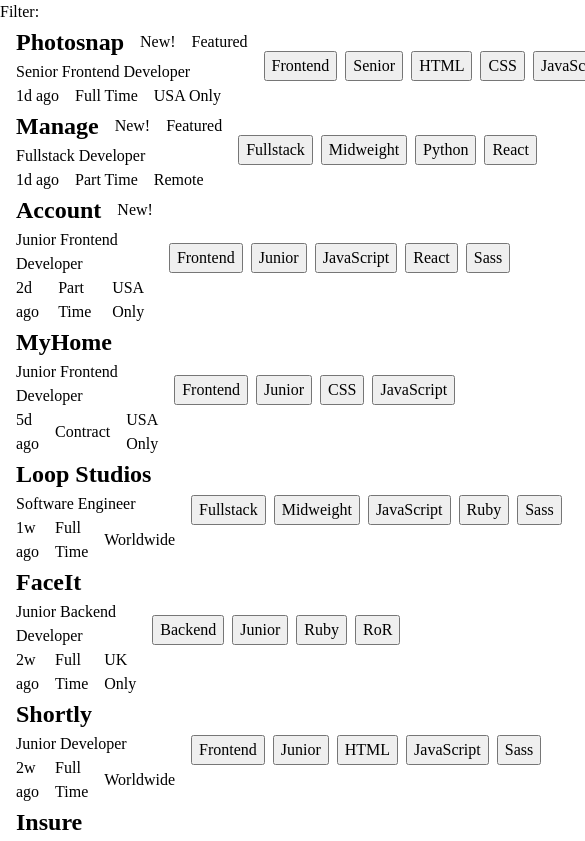
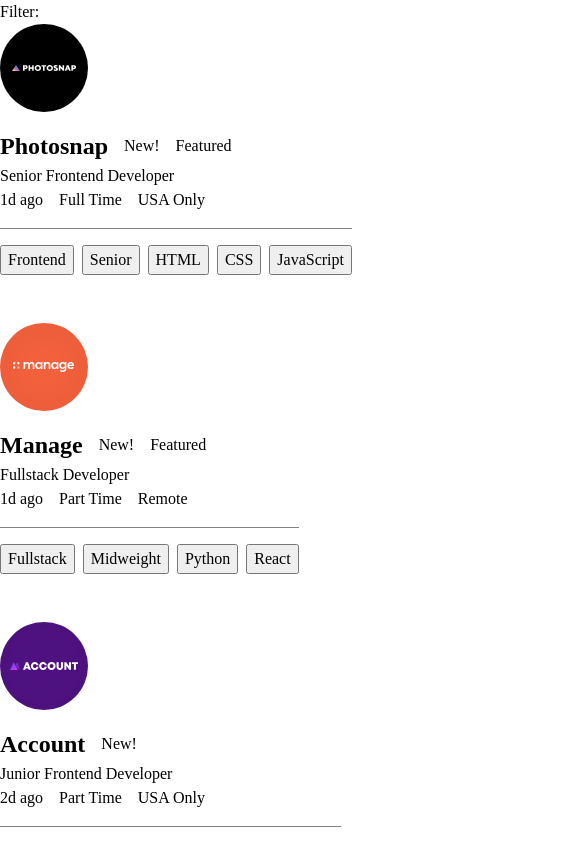
Before and after one commit to edo979/static-job-listings, a React (Create React App) app: page / in a window 390 px wide. Shown: the top 841 px of the page, 585 px wide, since content can reach past the window. Built offline with nearby package versions, Linux system fonts and the light colour scheme.

Commit message:
basic layout for mobile

```diff
--- a/src/components/jobItem.css
+++ b/src/components/jobItem.css
@@ -1,5 +1,8 @@
 .job {
-  --f-justify: space-between;
+  --f-direction: column;
+  --f-align: start;
+
+  margin-bottom: 3rem;
 }
 
 .job_info {
@@ -17,7 +20,27 @@
 }
 
 .category-list {
+  --f-direction: row;
   --f-align: center;
   --f-gap: 0.5rem;
-  margin-inline-start: auto;
+  flex-wrap: wrap;
+
+  border-top: 1px solid grey;
+  padding-top: 1rem;
 }
+
+@media (min-width: 50em) {
+  .job {
+    --f-direction: row;
+    --f-justify: space-between;
+    --f-align: center;
+  }
+
+  .category-list {
+    --f-align: center;
+    --f-gap: 0.5rem;
+    margin-inline-start: auto;
+    border-top: none;
+    padding-top: 0;
+  }
+}
```
